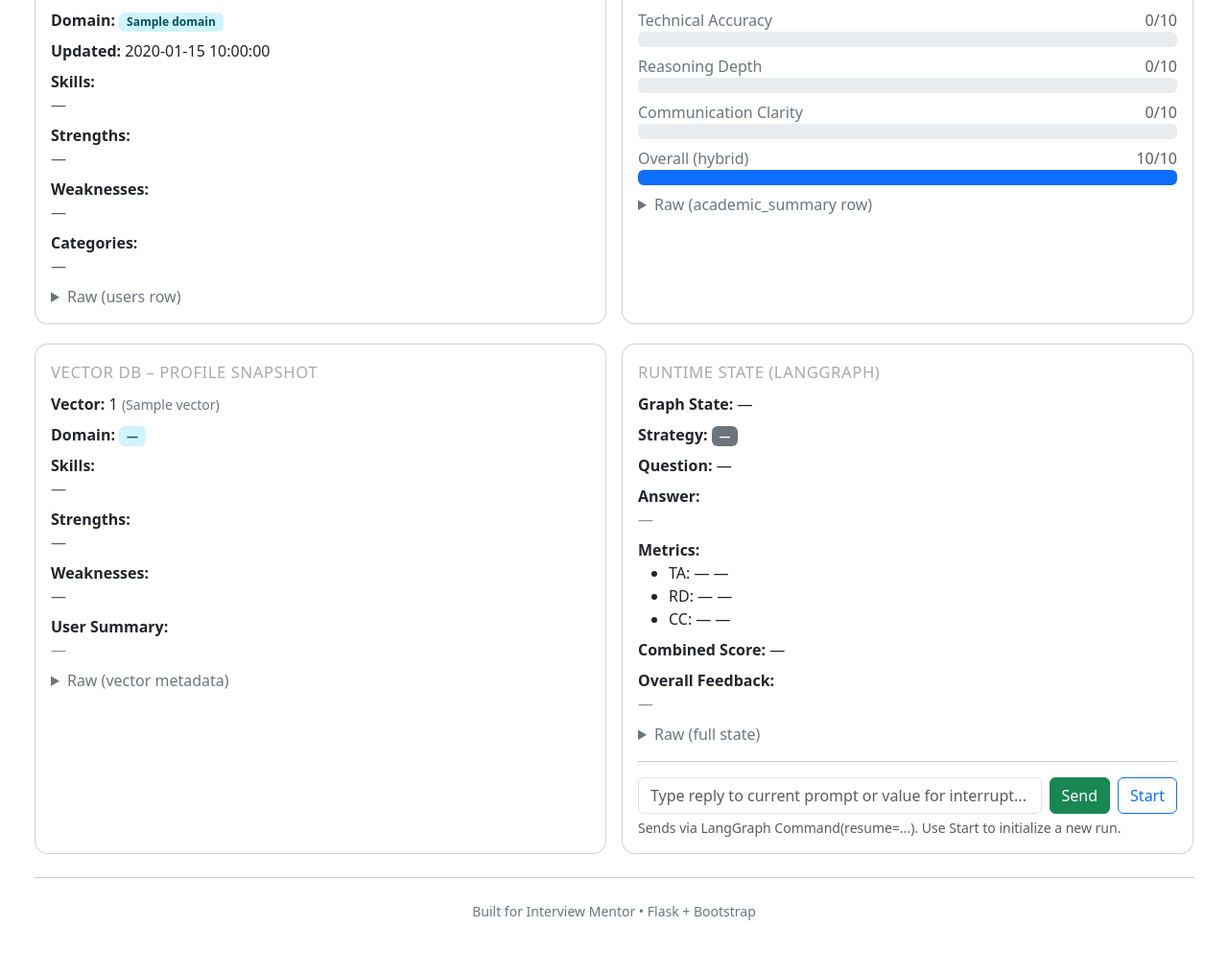
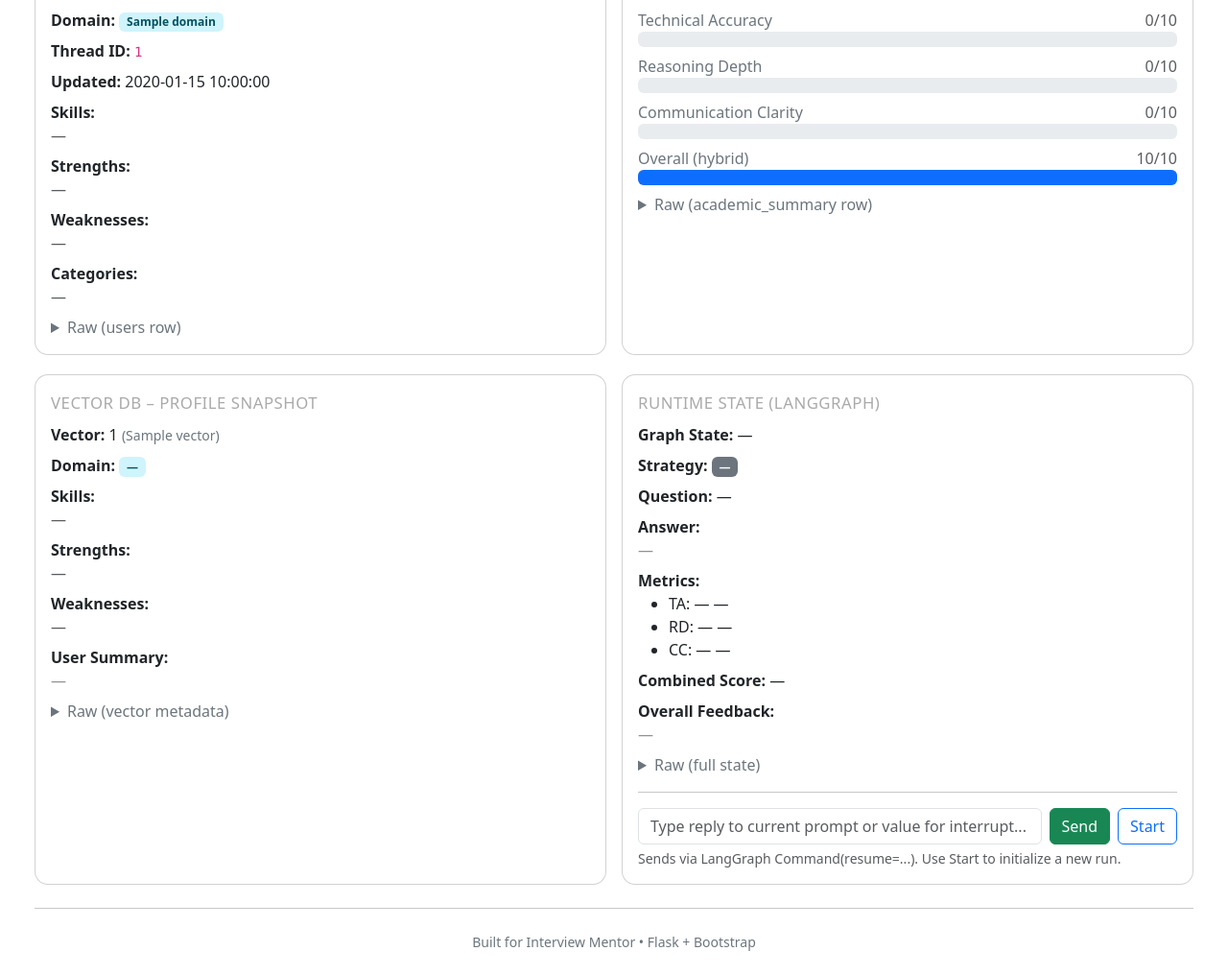
Before and after one commit to RitikDutta/Interview-Agent-Langchain, a Flask app: template templates/monitor.html in a window 1280 px wide. Shown: the part 144-1160 px from the top of the page at 96% size. Before the commit the page ends 1103 px from the top, so only its background shows below. Run offline with Flask 3, Linux system fonts and the light colour scheme; the template is opened without the code that fills it: most values are stand-ins (such as "Sample title", 1, 10 or a date in 2020).

```diff
--- a/templates/monitor.html
+++ b/templates/monitor.html
@@ -33,6 +33,7 @@
               {% set prof = data.rdb.profile or {} %}
               <div class="mb-2"><b>Name:</b> {{ prof.name or "—" }}</div>
               <div class="mb-2"><b>Domain:</b> <span class="badge bg-info-subtle text-info-emphasis">{{ prof.domain or "—" }}</span></div>
+              <div class="mb-2"><b>Thread ID:</b> <code>{{ prof.thread_id or "—" }}</code></div>
               <div class="mb-2"><b>Updated:</b> {{ prof.updated_at or "—" }}</div>
 
               <div class="mb-2"><b>Skills:</b><br>
```
